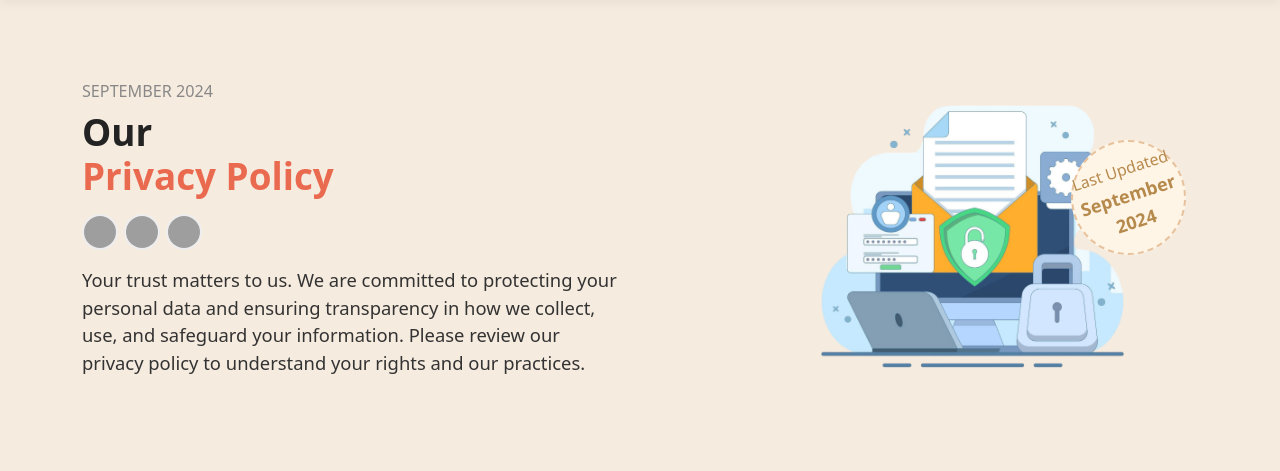
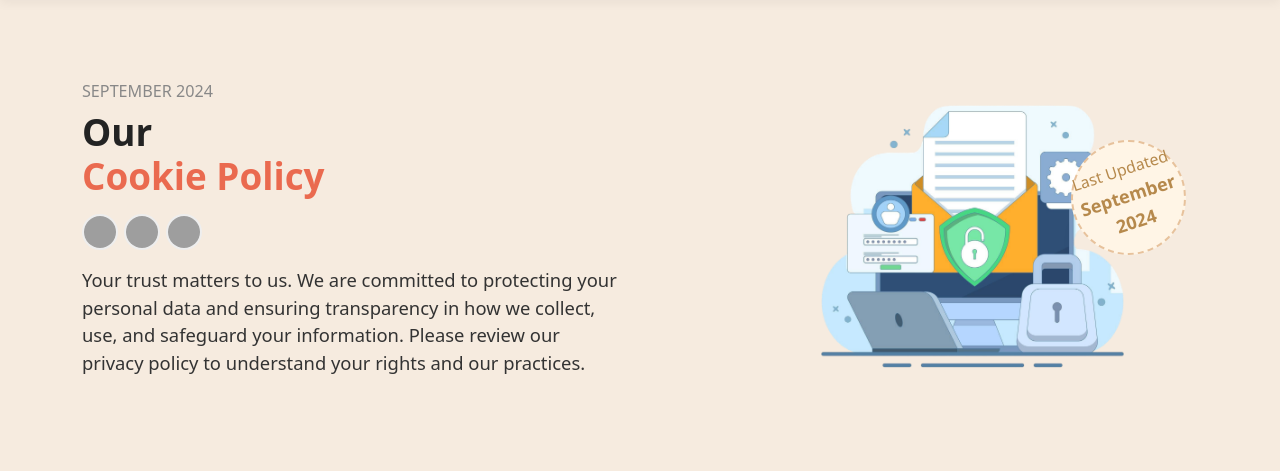
Before and after one commit to RinkuMonu/Cupon_Website, a PHP site: page /cookie.php in a window 1280 px wide. Shown: the part 71-542 px from the top of the page. Run offline with PHP 8.4, Linux system fonts and the light colour scheme; grey boxes are pictures that could not be loaded.

Commit message:
changes in design1

```diff
--- a/store/cookie.php
+++ b/store/cookie.php
@@ -227,7 +227,7 @@
                     SEPTEMBER 2024
                 </div>
                 <h1 class="header-title">
-                    Our <br /><span class="highlight">Privacy Policy</span>
+                    Our <br /><span class="highlight">Cookie Policy</span>
                 </h1>
                 <div class="hero-icons my-3">
                     <img src="https://randomuser.me/api/portraits/women/68.jpg" alt="Privacy Team" />
--- a/store/privacy.php
+++ b/store/privacy.php
@@ -160,14 +160,14 @@
                   text-align: center;
               }
 
-              .header-hero .col-lg-7 {
+              /* .header-hero .col-lg-7 {
                   order: 2;
               }
 
               .header-hero .col-lg-5 {
                   order: 1;
                   margin-bottom: 1.5rem;
-              }
+              } */
 
               .sidebar-card {
                   position: static;
```
Lines whose indentation alone changed are shown as unchanged.
